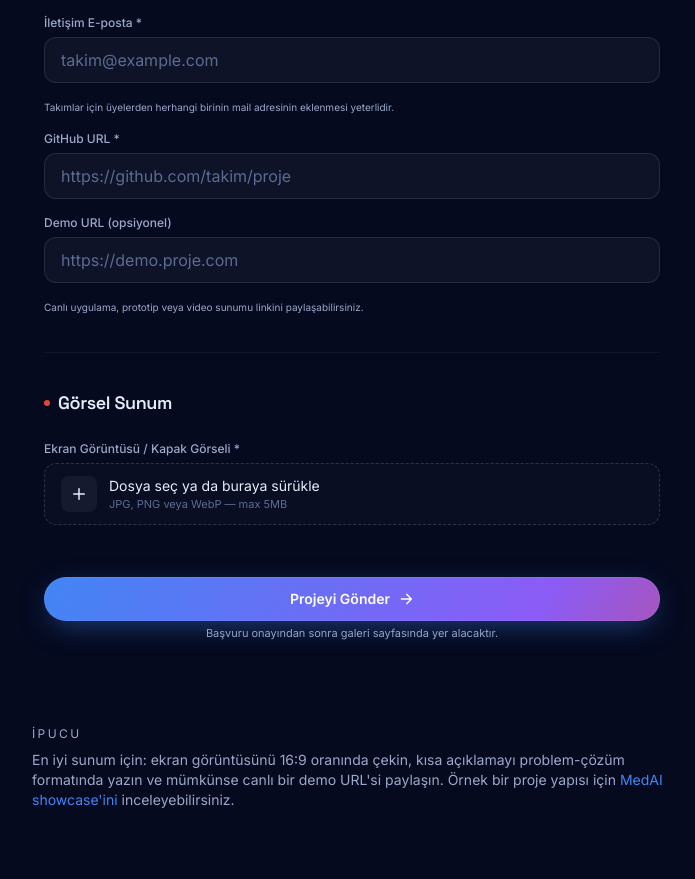
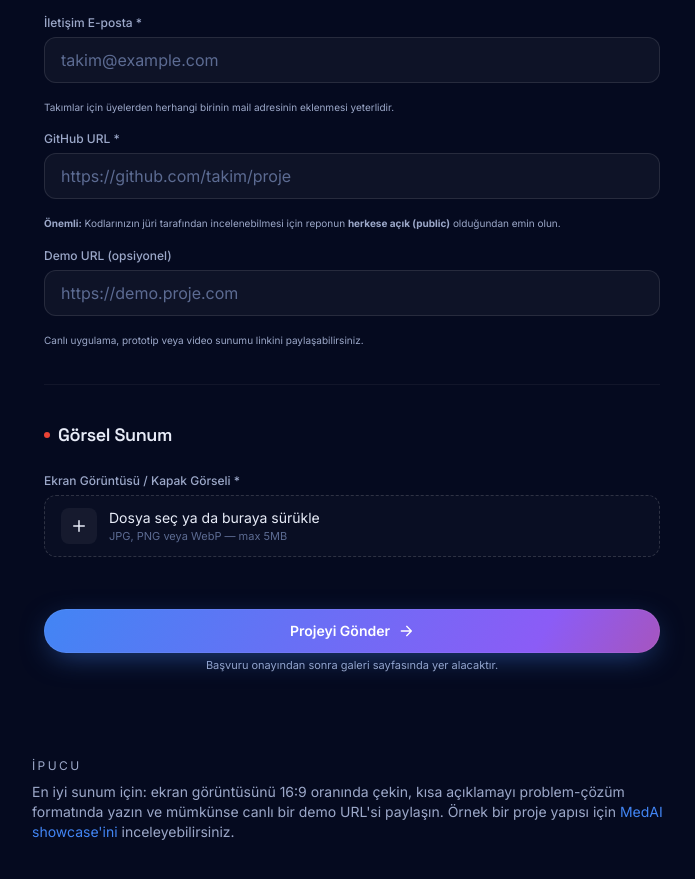
Before and after one commit to BeyzaESER22/HackatonWebSitesi, a Next.js app: page /projects/submit in a window 1280 px wide. Shown: the part 1501-2380 px from the top of the page, without its empty margins (288-983 px from the left). Built offline with nearby package versions, Linux system fonts and the light colour scheme; no server answers.

Commit message:
style: add visibility warning to GitHub URL field

```diff
--- a/src/components/forms/ProjectSubmitForm.js
+++ b/src/components/forms/ProjectSubmitForm.js
@@ -213,7 +213,12 @@ export function ProjectSubmitForm({ onSuccess }) {
             </p>
           </div>
 
-          <Input type="url" label="GitHub URL *" name="githubUrl" value={form.githubUrl} onChange={update('githubUrl')} placeholder="https://github.com/takim/proje" error={errors.githubUrl} required />
+          <div>
+            <Input type="url" label="GitHub URL *" name="githubUrl" value={form.githubUrl} onChange={update('githubUrl')} placeholder="https://github.com/takim/proje" error={errors.githubUrl} required />
+            <p className="text-[10px] text-ink-dim mt-1.5 leading-relaxed">
+              <strong>Önemli:</strong> Kodlarınızın jüri tarafından incelenebilmesi için reponun <strong>herkese açık (public)</strong> olduğundan emin olun.
+            </p>
+          </div>
 
           <div>
             <Input type="url" label="Demo URL (opsiyonel)" name="demoUrl" value={form.demoUrl} onChange={update('demoUrl')} placeholder="https://demo.proje.com" error={errors.demoUrl} />
```
